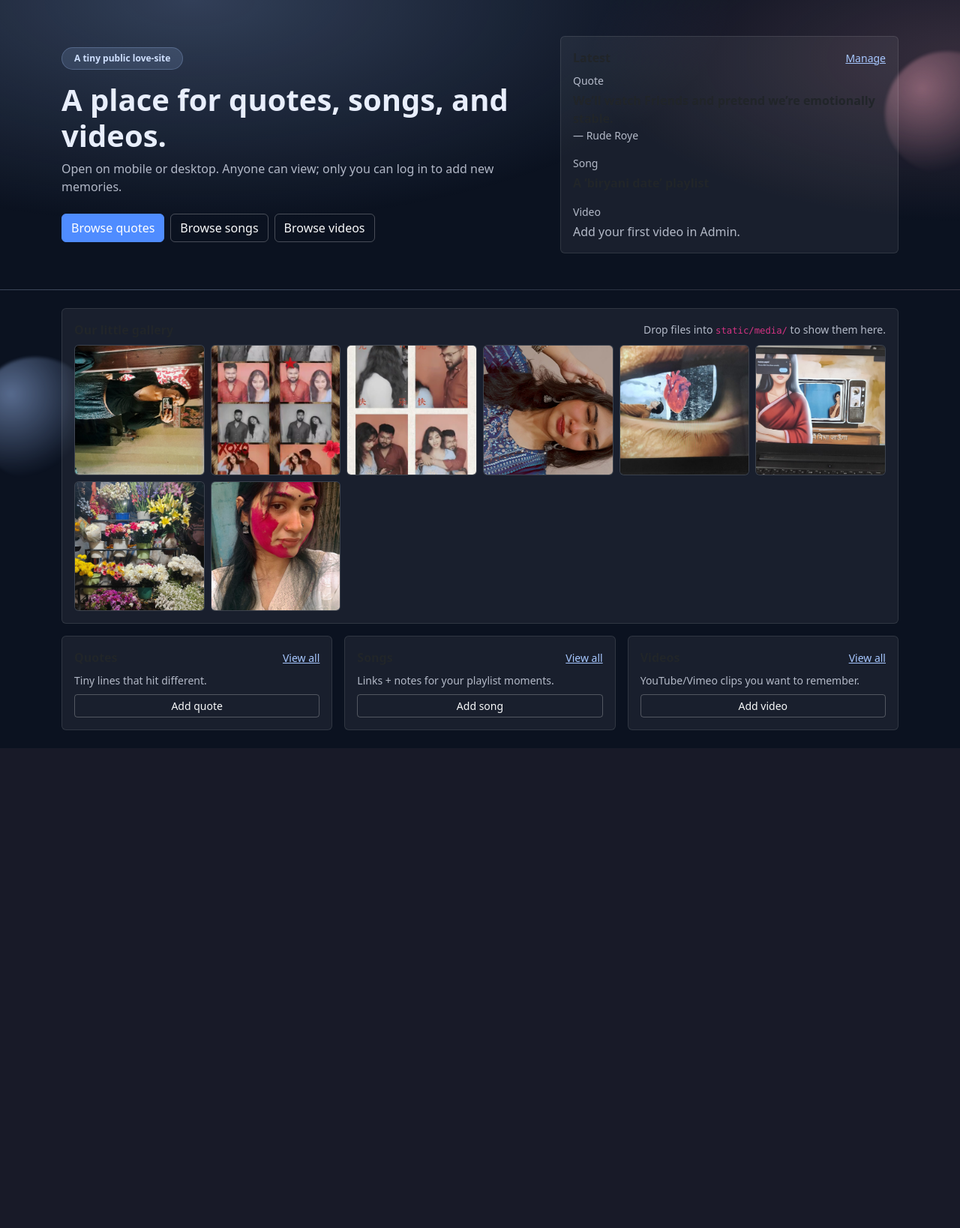
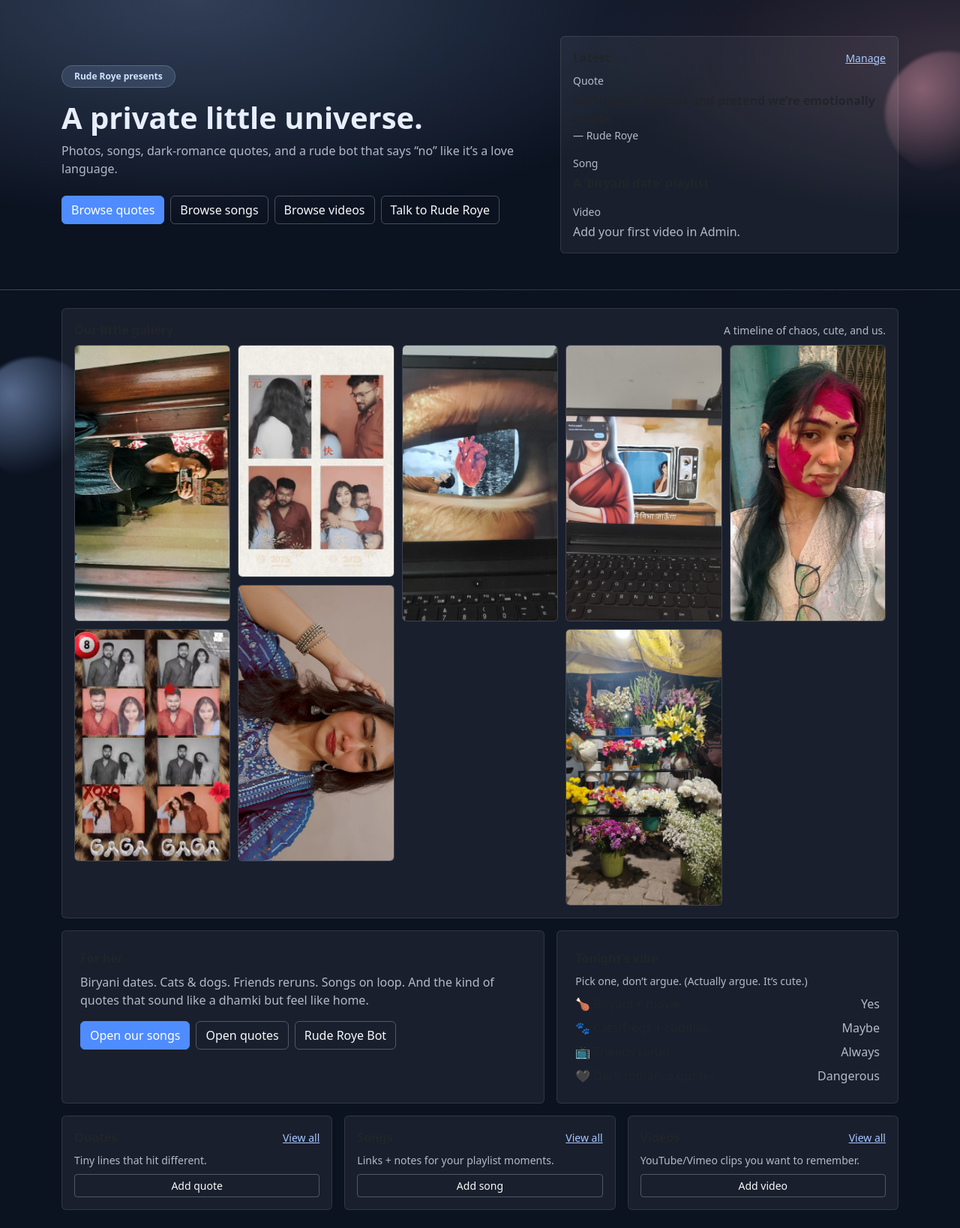
Before and after one commit to subhsingh/Rude.Roy, a Flask app: page / in a window 1280 px wide. Shown: the part 56-1694 px from the top of the page at 75% size. Before the commit the page ends 1054 px from the top, so only its background shows below. Run offline with Flask 3, Linux system fonts and the light colour scheme; a user stored in the database is signed in; data comes from the database, SQL or seed files in the repository; data that the repository does not hold is empty; some libraries are stand-ins or nearby versions.

Commit message:
Redesign bot + login-first experience
Polish Rude Roye bot UI, add login-first guard, update default admin credentials, and improve homepage with masonry gallery and romantic sections.

Made-with: Cursor

```diff
--- a/app.py
+++ b/app.py
@@ -4,7 +4,14 @@ import re
 from datetime import datetime
 
 from flask import Flask, flash, jsonify, redirect, render_template, request, url_for
-from flask_login import LoginManager, UserMixin, login_required, login_user, logout_user
+from flask_login import (
+    LoginManager,
+    UserMixin,
+    current_user,
+    login_required,
+    login_user,
+    logout_user,
+)
 from flask_sqlalchemy import SQLAlchemy
 from werkzeug.security import check_password_hash, generate_password_hash
 
@@ -66,6 +73,13 @@ def create_app() -> Flask:
     database_url = os.environ.get("DATABASE_URL", "sqlite:///app.db").strip()
     app.config["SQLALCHEMY_DATABASE_URI"] = _normalize_database_url(database_url)
     app.config["SQLALCHEMY_TRACK_MODIFICATIONS"] = False
+    app.config["REQUIRE_LOGIN"] = os.environ.get("REQUIRE_LOGIN", "true").lower() in {
+        "1",
+        "true",
+        "yes",
+        "y",
+        "on",
+    }
 
     db.init_app(app)
     login_manager.init_app(app)
@@ -74,6 +88,25 @@ def create_app() -> Flask:
         db.create_all()
         _ensure_default_admin()
         _seed_starter_content_if_empty()
+
+    @app.before_request
+    def _login_first_guard():
+        if not app.config.get("REQUIRE_LOGIN", False):
+            return None
+
+        if request.endpoint in {None, "static", "login", "logout"}:
+            return None
+        if request.endpoint and request.endpoint.startswith("admin"):
+            return None
+        if request.path.startswith("/api/"):
+            # allow chat API only when logged in (keeps "login first" consistent)
+            if current_user.is_authenticated:
+                return None
+            return jsonify({"reply": "No. Login first."}), 401
+
+        if not current_user.is_authenticated:
+            return redirect(url_for("login", next=request.full_path))
+        return None
 
     @app.route("/")
     def index():
@@ -132,7 +165,10 @@ def create_app() -> Flask:
             user = User.query.filter_by(username=username).first()
             if user and user.check_password(password):
                 login_user(user)
-                return redirect(url_for("admin"))
+                nxt = request.args.get("next") or ""
+                if nxt.startswith("/") and not nxt.startswith("//"):
+                    return redirect(nxt)
+                return redirect(url_for("index"))
             flash("Invalid username or password.", "danger")
         return render_template("login.html")
 
@@ -245,8 +281,8 @@ def load_user(user_id: str):
 
 
 def _ensure_default_admin() -> None:
-    username = os.environ.get("ADMIN_USERNAME", "admin")
-    password = os.environ.get("ADMIN_PASSWORD", "admin123")
+    username = os.environ.get("ADMIN_USERNAME", "Sathee.Singh")
+    password = os.environ.get("ADMIN_PASSWORD", "Loveusubham")
     existing = User.query.filter_by(username=username).first()
     if existing:
         return
--- a/render.yaml
+++ b/render.yaml
@@ -9,6 +9,8 @@ services:
       - key: SECRET_KEY
         generateValue: true
       - key: ADMIN_USERNAME
-        value: admin
+        value: Sathee.Singh
       - key: ADMIN_PASSWORD
-        value: change-me-now-then-update-in-admin
+        value: Loveusubham
+      - key: REQUIRE_LOGIN
+        value: "true"
--- a/static/app.js
+++ b/static/app.js
@@ -5,6 +5,7 @@
   const logEl = document.getElementById(cfg.mountId);
   const formEl = document.getElementById(cfg.formId);
   const inputEl = document.getElementById(cfg.inputId);
+  const typingEl = cfg.typingId ? document.getElementById(cfg.typingId) : null;
 
   const state = {
     history: [],
@@ -37,6 +38,7 @@
 
     let reply = "No.";
     try {
+      if (typingEl) typingEl.style.opacity = "1";
       const res = await fetch("/api/chat", {
         method: "POST",
         headers: { "Content-Type": "application/json" },
@@ -46,6 +48,8 @@
       if (data && typeof data.reply === "string") reply = data.reply;
     } catch {
       reply = "No. (server said no too)";
+    } finally {
+      if (typingEl) typingEl.style.opacity = "0";
     }
 
     bubble("bot", reply);
@@ -61,4 +65,12 @@
     inputEl.value = "";
     send(text);
   });
+
+  document.addEventListener("click", (e) => {
+    const btn = e.target.closest?.("[data-prompt]");
+    if (!btn) return;
+    const prompt = btn.getAttribute("data-prompt");
+    if (!prompt) return;
+    send(prompt);
+  });
 })();
--- a/templates/base.html
+++ b/templates/base.html
@@ -32,6 +32,12 @@
       .creature.two { right: -50px; top: 18vh; background: radial-gradient(circle at 30% 30%, rgba(250,170,190,0.8), rgba(250,170,190,0.10) 60%, transparent 70%); animation: floaty 11s ease-in-out infinite reverse; }
       @keyframes floaty { 0%,100% { transform: translate(0,0) scale(1);} 50% { transform: translate(14px,-18px) scale(1.04);} }
       main, nav { position: relative; z-index: 1; }
+      .masonry { column-count: 2; column-gap: 10px; }
+      @media (min-width: 768px) { .masonry { column-count: 3; } }
+      @media (min-width: 992px) { .masonry { column-count: 5; } }
+      .masonry-item { break-inside: avoid; margin: 0 0 10px 0; }
+      .gallery-item { border: 1px solid rgba(255,255,255,0.12); background: rgba(255,255,255,0.04); transition: transform .18s ease, border-color .18s ease; }
+      .gallery-item:hover { transform: translateY(-2px); border-color: rgba(167,199,255,0.35); }
     </style>
   </head>
   <body>
--- a/templates/index.html
+++ b/templates/index.html
@@ -6,15 +6,14 @@
     <div class="container">
       <div class="row align-items-center g-4">
         <div class="col-lg-7">
-          <span class="badge badge-soft rounded-pill px-3 py-2 mb-3">A tiny public love-site</span>
-          <h1 class="display-6 fw-semibold mb-2">A place for quotes, songs, and videos.</h1>
-          <p class="muted mb-4">
-            Open on mobile or desktop. Anyone can view; only you can log in to add new memories.
-          </p>
+          <span class="badge badge-soft rounded-pill px-3 py-2 mb-3">Rude Roye presents</span>
+          <h1 class="display-6 fw-semibold mb-2">A private little universe.</h1>
+          <p class="muted mb-4">Photos, songs, dark-romance quotes, and a rude bot that says “no” like it’s a love language.</p>
           <div class="d-flex flex-wrap gap-2">
             <a class="btn btn-primary" href="{{ url_for('quotes') }}">Browse quotes</a>
             <a class="btn btn-outline-light" href="{{ url_for('songs') }}">Browse songs</a>
             <a class="btn btn-outline-light" href="{{ url_for('videos') }}">Browse videos</a>
+            <a class="btn btn-outline-light" href="{{ url_for('bot') }}">Talk to Rude Roye</a>
           </div>
         </div>
         <div class="col-lg-5">
@@ -65,17 +64,17 @@
     <div class="card p-3 mb-3">
       <div class="d-flex justify-content-between align-items-center mb-2">
         <div class="fw-semibold">Our little gallery</div>
-        <div class="small muted">Drop files into <code>static/media/</code> to show them here.</div>
+        <div class="small muted">A timeline of chaos, cute, and us.</div>
       </div>
-      <div class="row g-2">
+      <div class="masonry">
         {% for name in media %}
           {% set lower = name.lower() %}
-          <div class="col-6 col-md-3 col-lg-2">
-            <div class="ratio ratio-1x1 rounded overflow-hidden" style="border: 1px solid rgba(255,255,255,0.12); background: rgba(255,255,255,0.04);">
+          <div class="masonry-item">
+            <div class="rounded overflow-hidden gallery-item">
               {% if lower.endswith('.mp4') or lower.endswith('.webm') %}
-                <video src="{{ url_for('static', filename='media/' ~ name) }}" muted playsinline preload="metadata" style="object-fit: cover; width: 100%; height: 100%;"></video>
+                <video src="{{ url_for('static', filename='media/' ~ name) }}" muted playsinline preload="metadata" controls style="width: 100%; height: auto; display:block;"></video>
               {% else %}
-                <img src="{{ url_for('static', filename='media/' ~ name) }}" alt="" style="object-fit: cover; width: 100%; height: 100%;" loading="lazy" />
+                <img src="{{ url_for('static', filename='media/' ~ name) }}" alt="" loading="lazy" style="width: 100%; height: auto; display:block;" />
               {% endif %}
             </div>
           </div>
@@ -83,6 +82,34 @@
       </div>
     </div>
   {% endif %}
+
+  <div class="row g-3 mb-3">
+    <div class="col-lg-7">
+      <div class="card p-4 h-100">
+        <div class="fw-semibold mb-2">For her</div>
+        <div class="muted mb-3">
+          Biryani dates. Cats & dogs. Friends reruns. Songs on loop. And the kind of quotes that sound like a dhamki but feel like home.
+        </div>
+        <div class="d-flex flex-wrap gap-2">
+          <a class="btn btn-primary" href="{{ url_for('songs') }}">Open our songs</a>
+          <a class="btn btn-outline-light" href="{{ url_for('quotes') }}">Open quotes</a>
+          <a class="btn btn-outline-light" href="{{ url_for('bot') }}">Rude Roye Bot</a>
+        </div>
+      </div>
+    </div>
+    <div class="col-lg-5">
+      <div class="card p-4 h-100">
+        <div class="fw-semibold mb-2">Tonight’s vibe</div>
+        <div class="small muted mb-2">Pick one, don’t argue. (Actually argue. It’s cute.)</div>
+        <div class="vstack gap-2">
+          <div class="d-flex justify-content-between"><span>🍗 Biryani + movie</span><span class="muted">Yes</span></div>
+          <div class="d-flex justify-content-between"><span>🐾 Cats/Dogs + cuddles</span><span class="muted">Maybe</span></div>
+          <div class="d-flex justify-content-between"><span>📺 Friends rerun</span><span class="muted">Always</span></div>
+          <div class="d-flex justify-content-between"><span>🖤 Dark romance quotes</span><span class="muted">Dangerous</span></div>
+        </div>
+      </div>
+    </div>
+  </div>
 
   <div class="row g-3">
     <div class="col-md-4">
```
Also changed, not shown: templates/bot.html (+38 -9 lines), templates/login.html (+6 -2 lines).
